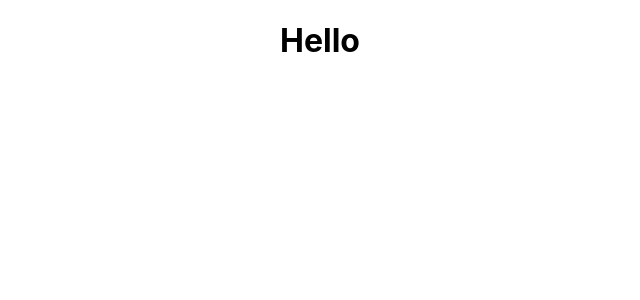
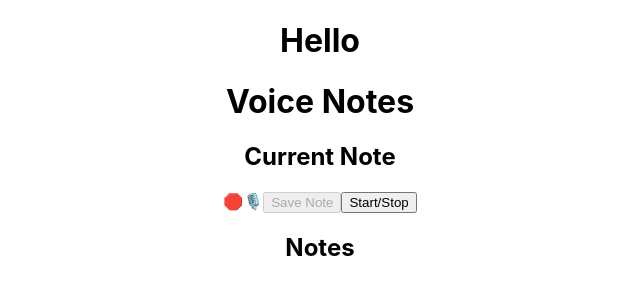
Before and after one commit to Raushan8271/education-web-app, a React (Create React App) app: page / in a window 1280 px wide. Shown: the top 300 px of the page, without its empty margins (320-960 px from the left). Built offline with nearby package versions, Linux system fonts and the light colour scheme.

Commit message:
Basic structure done

```diff
--- a/src/App.js
+++ b/src/App.js
@@ -1,10 +1,12 @@
 import './App.css';
-import Router from './router/Router';
+import Router from './router/router';
+import Text from './component/Vedio_To_Text/Text';
 
 function App() {
   return (
 <div className="App">
       <Router />
+      <Text />
     </div>
   );
 }
--- /dev/null
+++ b/src/component/Vedio_To_Text/Text.css
@@ -0,0 +1,38 @@
+.App {
+    text-align: center;
+  }
+
+  .App-logo {
+    height: 40vmin;
+    pointer-events: none;
+  }
+
+  @media (prefers-reduced-motion: no-preference) {
+    .App-logo {
+      animation: App-logo-spin infinite 20s linear;
+    }
+  }
+
+  .App-header {
+    background-color: #282c34;
+    min-height: 100vh;
+    display: flex;
+    flex-direction: column;
+    align-items: center;
+    justify-content: center;
+    font-size: calc(10px + 2vmin);
+    color: white;
+  }
+
+  .App-link {
+    color: #61dafb;
+  }
+
+  @keyframes App-logo-spin {
+    from {
+      transform: rotate(0deg);
+    }
+    to {
+      transform: rotate(360deg);
+    }
+  }
--- /dev/null
+++ b/src/component/Vedio_To_Text/Text.jsx
@@ -0,0 +1,84 @@
+import React from 'react'
+import { useState,useEffect } from 'react'
+import "./Text.css"
+
+
+const SpeechRecognition =
+  window.SpeechRecognition || window.webkitSpeechRecognition
+const mic = new SpeechRecognition()
+
+mic.continuous = true
+mic.interimResults = true
+mic.lang = 'en-US'
+
+
+const Text = () => {
+    const [isListening, setIsListening] = useState(false)
+    const [note, setNote] = useState(null)
+    const [savedNotes, setSavedNotes] = useState([])
+
+    useEffect(() => {
+      handleListen()
+    }, [isListening])
+
+    const handleListen = () => {
+      if (isListening) {
+        mic.start()
+        mic.onend = () => {
+          console.log('continue..')
+          mic.start()
+        }
+      } else {
+        mic.stop()
+        mic.onend = () => {
+          console.log('Stopped Mic on Click')
+        }
+      }
+      mic.onstart = () => {
+        console.log('Mics on')
+      }
+
+      mic.onresult = event => {
+        const transcript = Array.from(event.results)
+          .map(result => result[0])
+          .map(result => result.transcript)
+          .join('')
+        console.log(transcript)
+        setNote(transcript)
+        mic.onerror = event => {
+          console.log(event.error)
+        }
+      }
+    }
+
+    const handleSaveNote = () => {
+      setSavedNotes([...savedNotes, note])
+      setNote('')
+    }
+    return (
+        <>
+        <h1>Voice Notes</h1>
+        <div className="container">
+          <div className="box">
+            <h2>Current Note</h2>
+            {isListening ? <span>🎙️</span> : <span>🛑🎙️</span>}
+            <button onClick={handleSaveNote} disabled={!note}>
+              Save Note
+            </button>
+            <button onClick={() => setIsListening(prevState => !prevState)}>
+              Start/Stop
+            </button>
+            <p>{note}</p>
+          </div>
+          <div className="box">
+            <h2>Notes</h2>
+            {savedNotes.map(n => (
+              <p key={n}>{n}</p>
+            ))}
+          </div>
+        </div>
+      </>
+    )
+}
+
+export default Text
```
Also changed, not shown: src/Vedio_To_Text/Text.jsx (deleted, +0 -11 lines).
